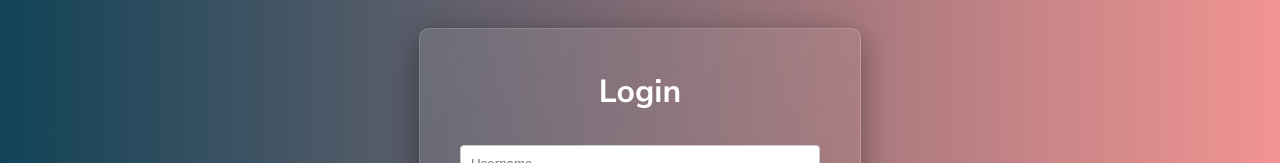
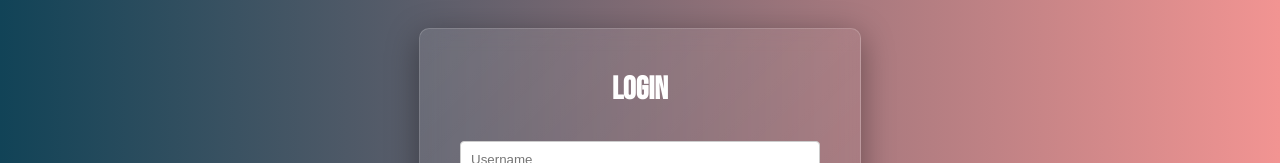
Before and after one commit to griffin1995/dissertation, a React (Vite) app in the folder frontend/: page /login in a window 1280 px wide. Shown: the part 126-289 px from the top of the page. Built offline with nearby package versions, Linux system fonts and the light colour scheme.

Commit message:
added global fonts and comments

```diff
--- a/frontend/src/styles/App.css
+++ b/frontend/src/styles/App.css
@@ -1,14 +1,42 @@
+@import url("https://fonts.googleapis.com/css2?family=Nunito+Sans:ital,opsz,wght@0,6..12,200..1000;1,6..12,200..1000&display=swap"); /* Importing Nunito Sans font with various weights and styles */
+@import url("https://fonts.googleapis.com/css2?family=Bebas+Neue&display=swap"); /* Importing Bebas Neue font */
+@import url("https://fonts.googleapis.com/css2?family=Open+Sans:ital,wght@0,300..800;1,300..800&display=swap"); /* Importing Open Sans font */
+
+/* Global styles for HTML */
 html {
-  height: 100%;
-  margin: 0;
+  height: 100%; /* Ensures the HTML element takes up the full height of the viewport */
+  margin: 0; /* Removes default margin */
 }
 
+/* Global styles for the body */
 body {
-  height: 100%;
-  margin: 0;
-  background: linear-gradient(to right, #114357, #f29492);
-  background-repeat: no-repeat;
-  background-attachment: fixed;
-  background-size: cover;
-  font-family: "Nunito Sans", sans-serif;
+  color: rgba(
+    255,
+    255,
+    255,
+    0.7
+  ); /* Sets the default text color with 70% opacity */
+  height: 100%; /* Ensures the body takes up the full height of the viewport */
+  margin: 0; /* Removes default margin */
+  background: linear-gradient(
+    to right,
+    #114357,
+    #f29492
+  ); /* Applies a gradient background from dark blue to soft pink */
+  background-repeat: no-repeat; /* Prevents the background from repeating */
+  background-attachment: fixed; /* Keeps the background fixed during scrolling */
+  background-size: cover; /* Ensures the background covers the entire viewport */
+  font-family: "Nunito Sans", sans-serif; /* Sets the default font to Nunito Sans */
 }
+
+/* Styles for headings */
+h1,
+h2 {
+  color: rgba(
+    255,
+    255,
+    255,
+    1
+  ); /* Sets the color of h1 and h2 headings to fully opaque white */
+  font-family: "Bebas Neue", sans-serif; /* Uses Bebas Neue for h1 and h2 headings */
+}
```
